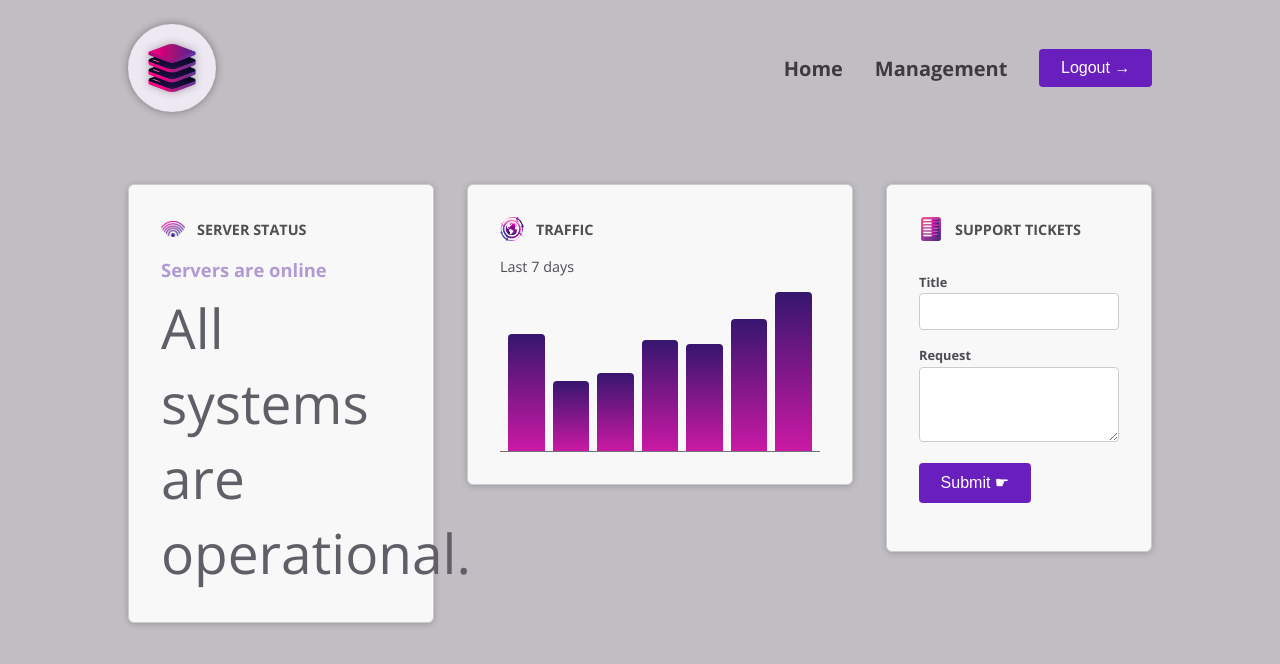
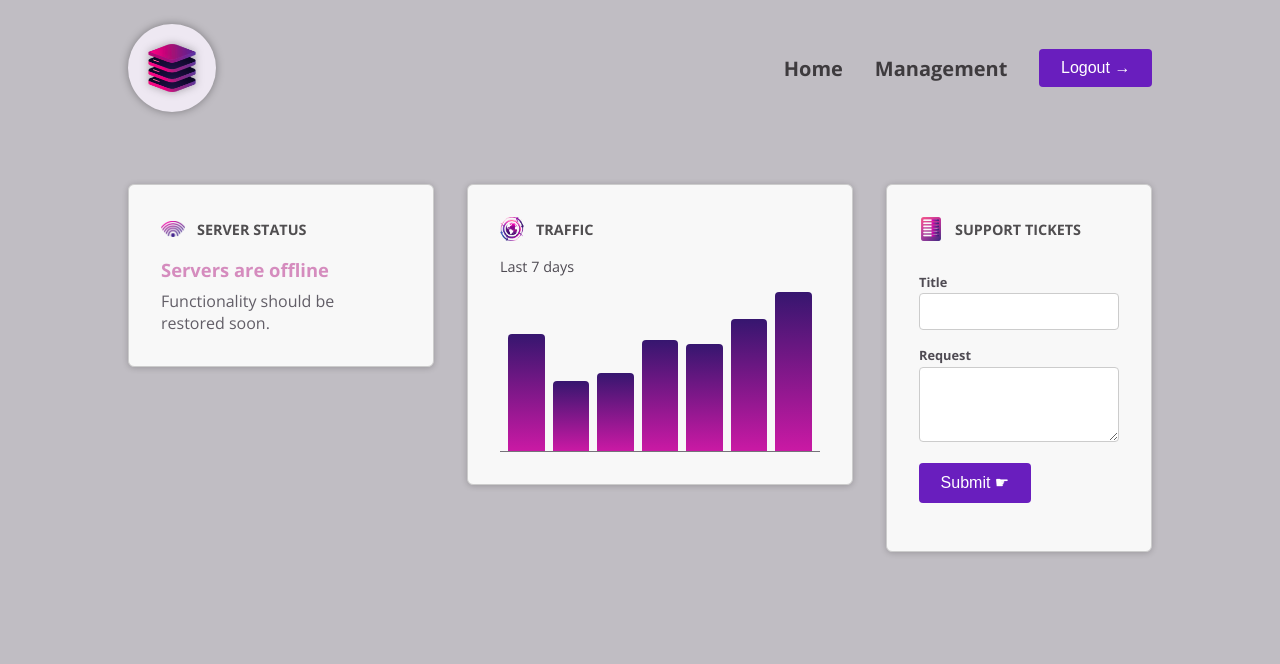
Before and after one commit to garrettpyke/ng-components-deepdive, an Angular app: page / in a window 1280 px wide. Shown: the top 664 px of the page. Built offline with nearby package versions, Linux system fonts and the light colour scheme.

Commit message:
Make pseudo server status dynamic

```diff
--- a/src/app/dashboard/server-status/server-status.component.html
+++ b/src/app/dashboard/server-status/server-status.component.html
@@ -5,9 +5,6 @@
     'status-online': currentStatus === 'online',
     'status-offline': currentStatus === 'offline',
     'status-unknown': currentStatus === 'unknown',
-  }"
-  [style]="{
-    fontSize: '55px',
   }"
 >
   @if (currentStatus === 'online') {
--- a/src/app/dashboard/server-status/server-status.component.ts
+++ b/src/app/dashboard/server-status/server-status.component.ts
@@ -1,4 +1,4 @@
-import { Component, input } from "@angular/core";
+import { Component, input, OnInit } from "@angular/core";
 
 @Component({
   selector: "app-server-status",
@@ -7,6 +7,22 @@ import { Component, input } from "@angular/core";
   templateUrl: "./server-status.component.html",
   styleUrl: "./server-status.component.css",
 })
-export class ServerStatusComponent {
-  currentStatus = "online";
+export class ServerStatusComponent implements OnInit {
+  currentStatus: "online" | "offline" | "unknown" = "offline";
+
+  constructor() {}
+
+  ngOnInit() {
+    setInterval(() => {
+      const rnd = Math.random();
+
+      if (rnd < 0.5) {
+        this.currentStatus = "online";
+      } else if (rnd > 0.5 && rnd < 0.9) {
+        this.currentStatus = "offline";
+      } else {
+        this.currentStatus = "unknown";
+      }
+    }, 5000);
+  }
 }
```
